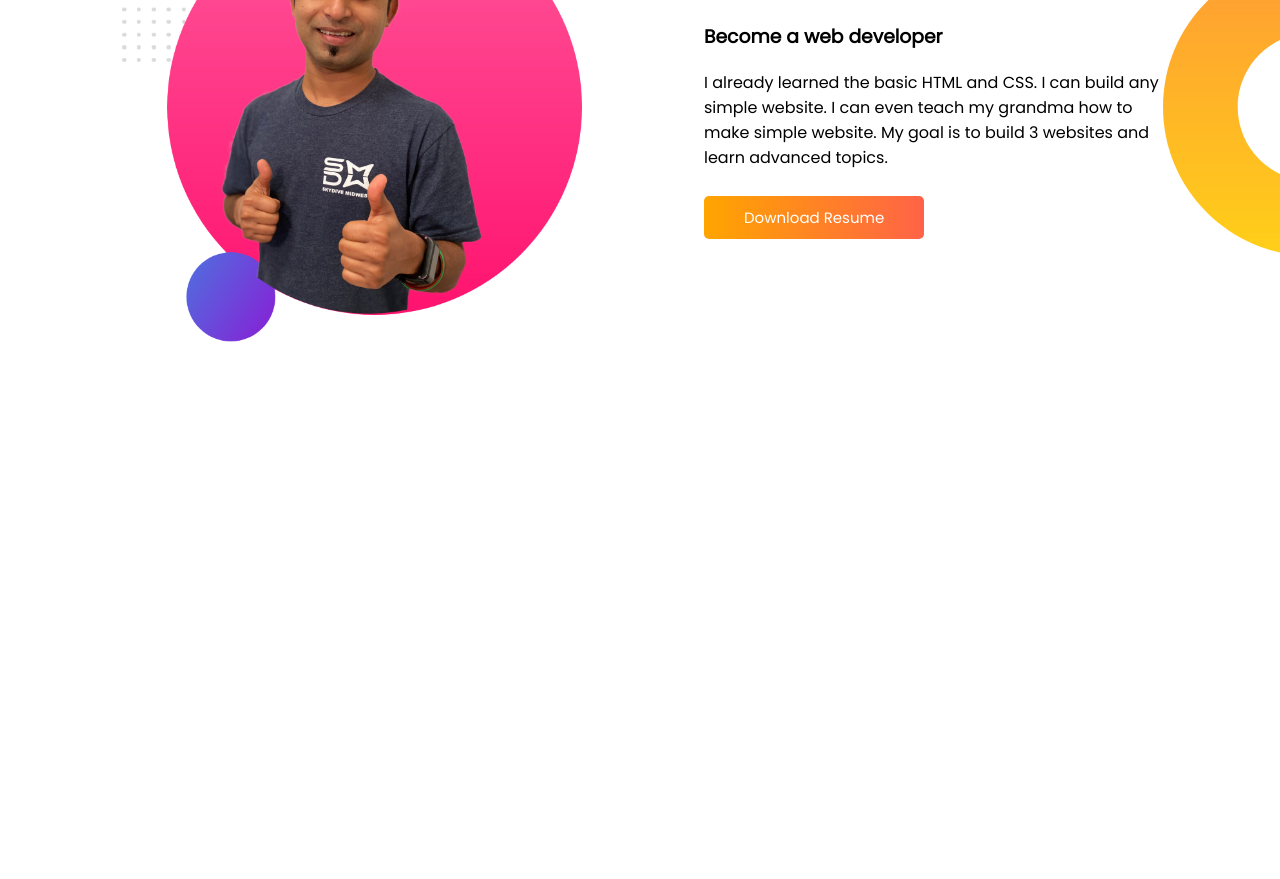
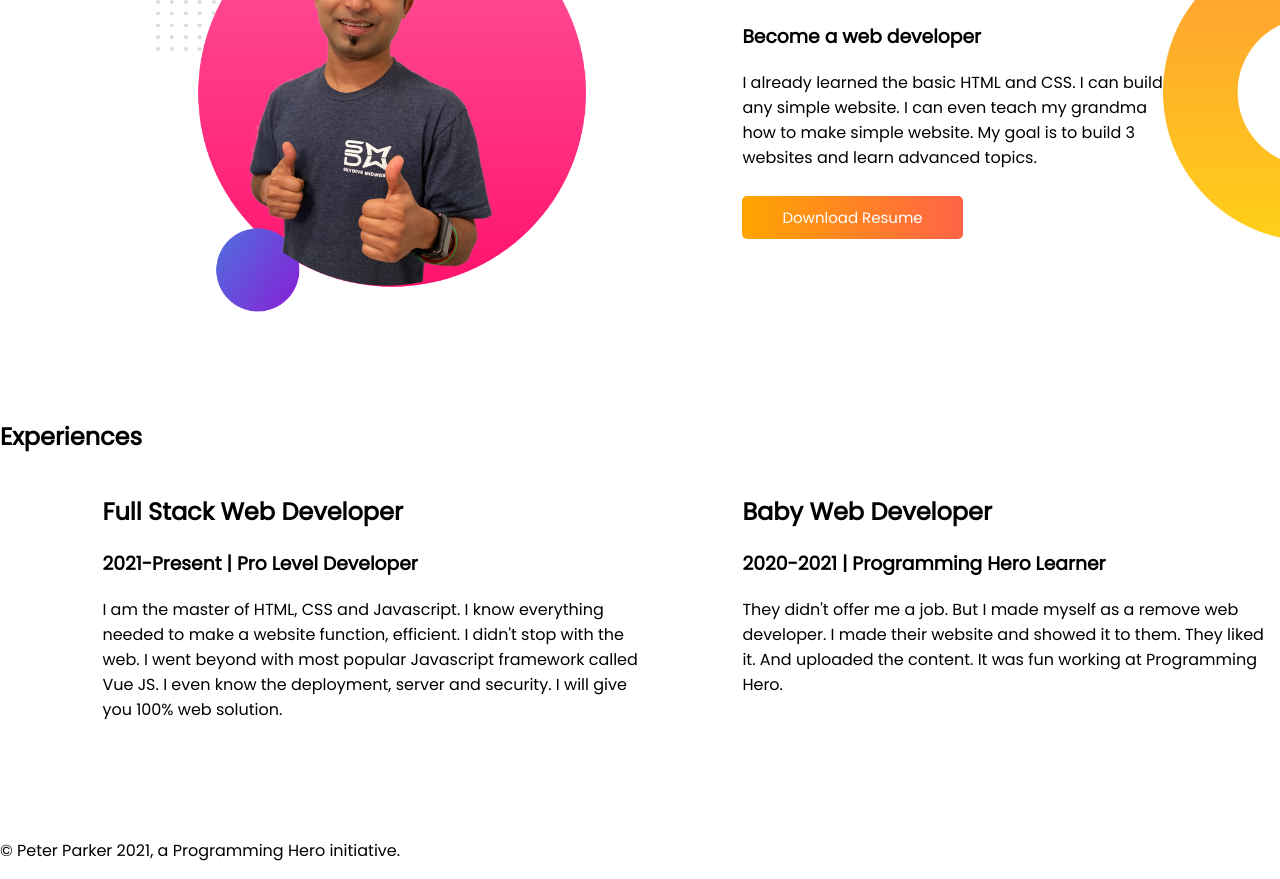
Before and after one commit to wazid7/personal-portfolio, a plain HTML site: page index.html in a window 1280 px wide. Shown: the part 752-1631 px from the top of the page. Before the commit the page ends 1201 px from the top, so only its background shows below. Drawn offline with Linux system fonts and the light colour scheme.

Commit message:
added experence Area

```diff
--- a/index.html
+++ b/index.html
@@ -13,7 +13,7 @@
 </head>
 <body>
     <header>
-        <section class="hero">
+        <section class="hero flexible-container">
             <div class="slider-half">
                 <h1 style="margin-bottom: 0px; ">Welcome To</h1>
                 <h1> <span>Peter Parker</span>  World </h1>
@@ -27,7 +27,7 @@
         </section>
     </header>
     <main>
-        <section class="Dream-Area">
+        <section class="Dream-Area flexible-container">
             <div class="slider-half">
                 <img src="img/jhankar2.png" alt="" >
             </div>
@@ -38,6 +38,24 @@
                 <a class="anchor-button" target="_blank" href="https://www.linkedin.com/company/programminghero/">Download Resume</a>
             </div>
         </section>
-    </main>
+        <section class="experience-area">
+            <h2>Experiences</h2>
+            <div class="exp-wrapper flexible-container">
+                <div class="half-width " id="first-box">
+                <h2>Full Stack Web Developer</h2>
+                <h3>2021-Present | Pro Level Developer</h3>
+                <p>I am the master of HTML, CSS and Javascript. I know everything needed to make a website function, efficient. I didn't stop with the web. I went beyond with most popular Javascript framework called Vue JS. I even know the deployment, server and security. I will give you 100% web solution.</p>
+            </div>
+            <div class="half-width" id="first-box">
+                <h2>Baby Web Developer</h2>
+                <h3>2020-2021 | Programming Hero Learner</h3>
+                <p>They didn't offer me a job. But I made myself as a remove web developer. I made their website and showed it to them. They liked it. And uploaded the content. It was fun working at Programming Hero.</p>
+            </div>
+            </div>
+        </section>
+      </main>
+      <footer>
+        <p>© Peter Parker 2021, a Programming Hero initiative.</p>
+    </footer>
 </body>
 </html>
--- a/style.css
+++ b/style.css
@@ -10,17 +10,20 @@ header span{
     color: orange;
 }
 section{
+
+    margin-bottom: 100px;
+}
+.flexible-container{
     display: flex;
-    margin-bottom: 100px;
 }
 .hero{
 
     background-image: url(img/top-banner.png);
     background-repeat: no-repeat;
 }
-.slider-half{
+.slider-half , .half-width{
     width: 45%;
-    padding-left: 5%;
+    padding-left: 8%;
 }
 .slider-half img{
   width: 80%;
```
